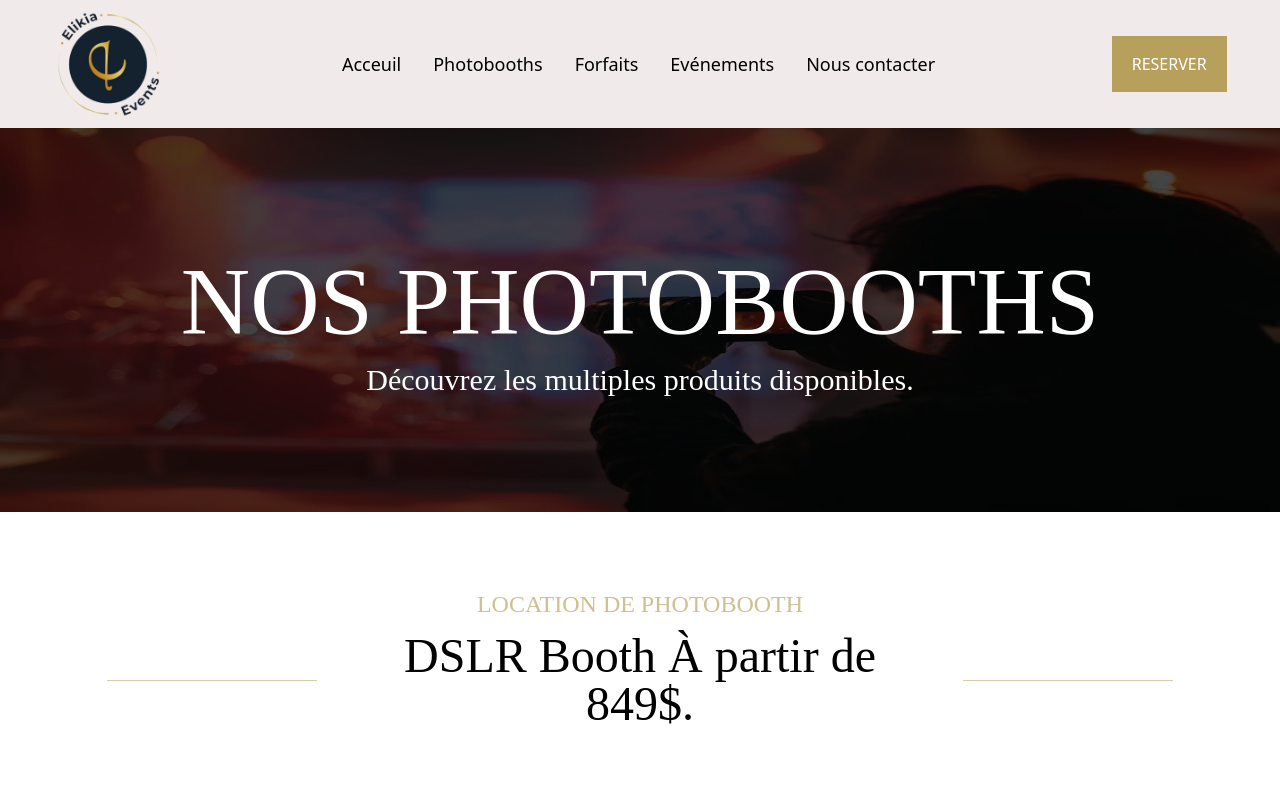
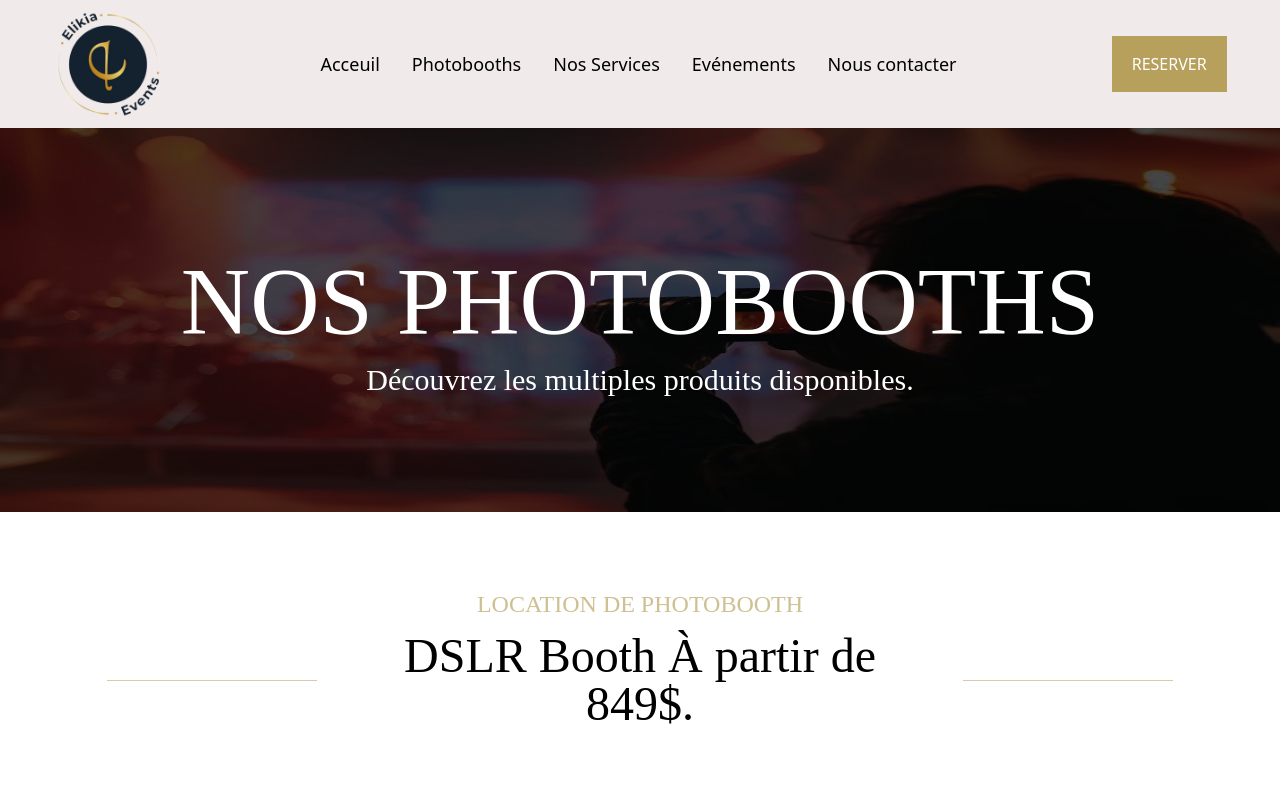
Before and after one commit to yeredmbe/photobooth, a React (Vite) app: page /photobooth in a window 1280 px wide. Shown: the top 800 px of the page. Built offline with nearby package versions, Linux system fonts and the light colour scheme.

Commit message:
continue changing the images

```diff
--- a/src/components/Navbar.jsx
+++ b/src/components/Navbar.jsx
@@ -26,7 +26,7 @@ const Navbar = () => {
     const navLinks = [
         { name: "Acceuil", link: "/" },
         { name: "Photobooths", link: "/photobooth" },
-        { name: "Forfaits", link: "/forfaits" },
+        { name: "Nos Services", link: "/forfaits" },
         { name: "Evénements", link: "/evenements" },
         { name: "Nous contacter", link: "/contact" }
     ]
--- a/src/pages/Photobooth.jsx
+++ b/src/pages/Photobooth.jsx
@@ -81,6 +81,9 @@ const autres=[{
 },{
     title:"Technicien-hote sympathique sur place",
     desc:"100$"
+},{
+  title:"Photo shooting",
+   desc:"100$"
 }]
 //   const text=[ {title:"Survolez-moi !", desc:"Contactez-nous pour plus d'informations!"},
 //     {title:"Survolez-moi !", desc:" Contactez-nous pour plus d'informations !"},
```
